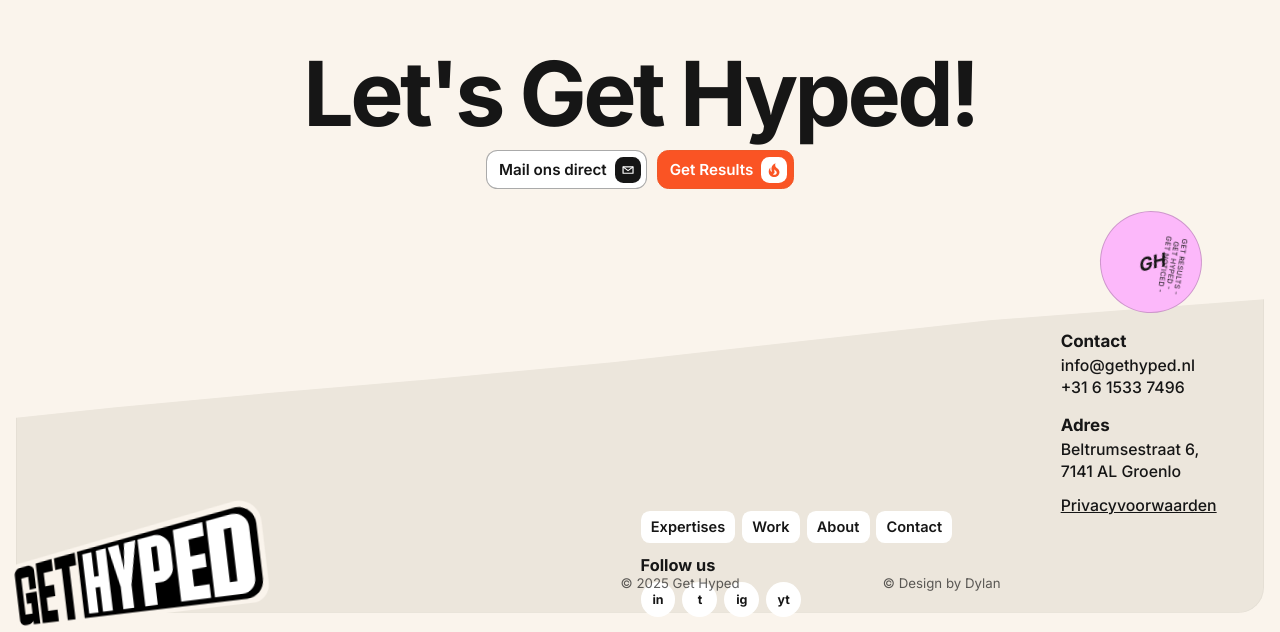
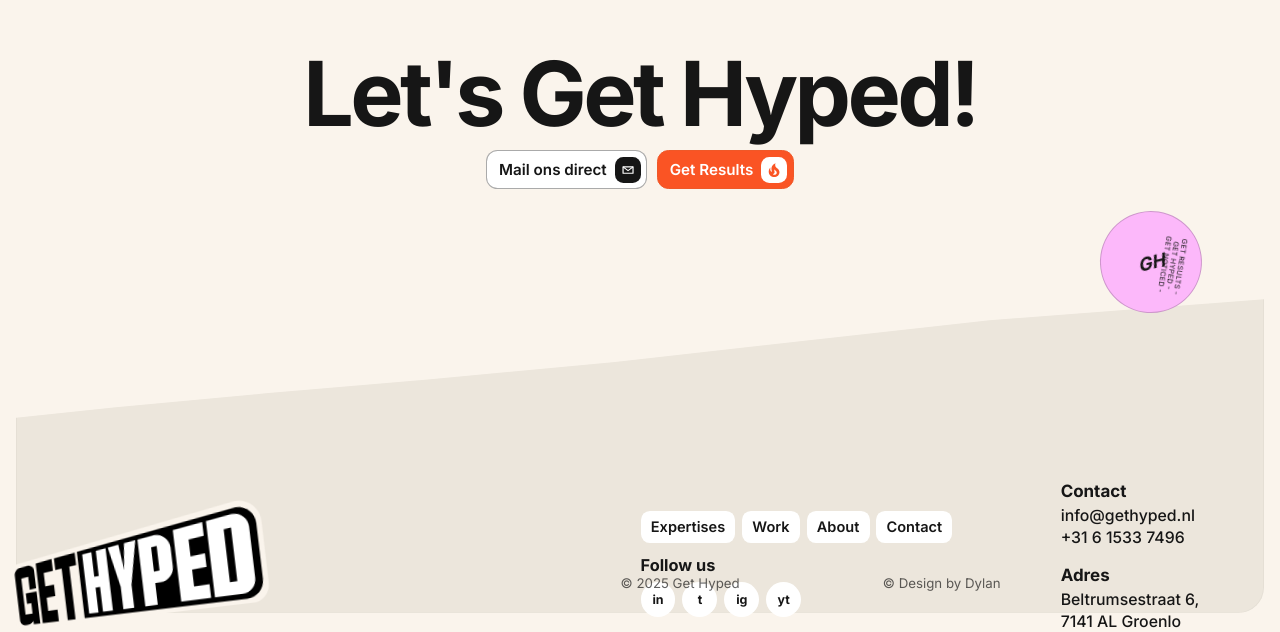
Before and after one commit to rafaelrafin007/developerlook, a React (Vite) app: page / in a window 1280 px wide. Shown: the part 6514-7146 px from the top of the page. Built offline with nearby package versions, Linux system fonts and the light colour scheme.

Commit message:
Design tweaks

```diff
--- a/src/styles/homepage.css
+++ b/src/styles/homepage.css
@@ -1690,6 +1690,11 @@
     left: 180px;
   }
 
+  .site-footer__contact {
+    position: relative;
+    top: 150px;
+  }
+
   .site-footer__cta {
     display: flex;
     flex-direction: column;
```
